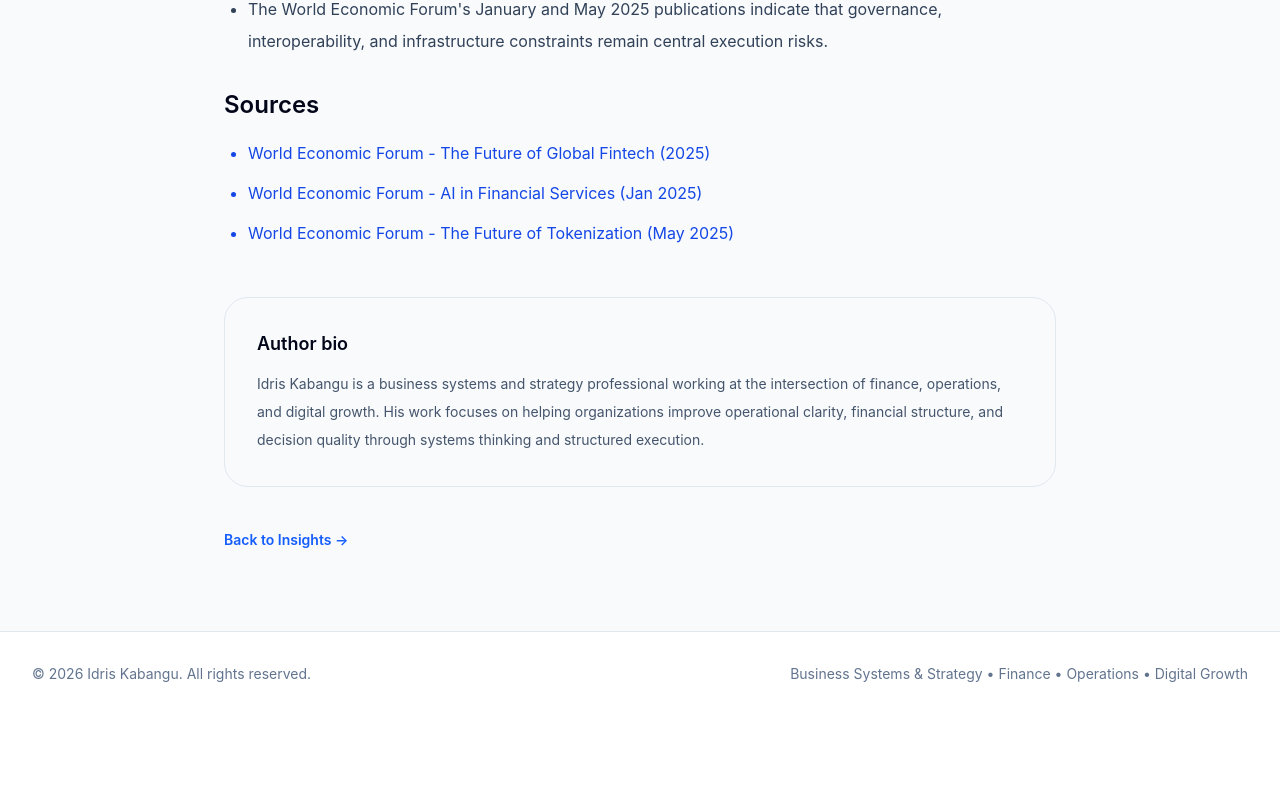
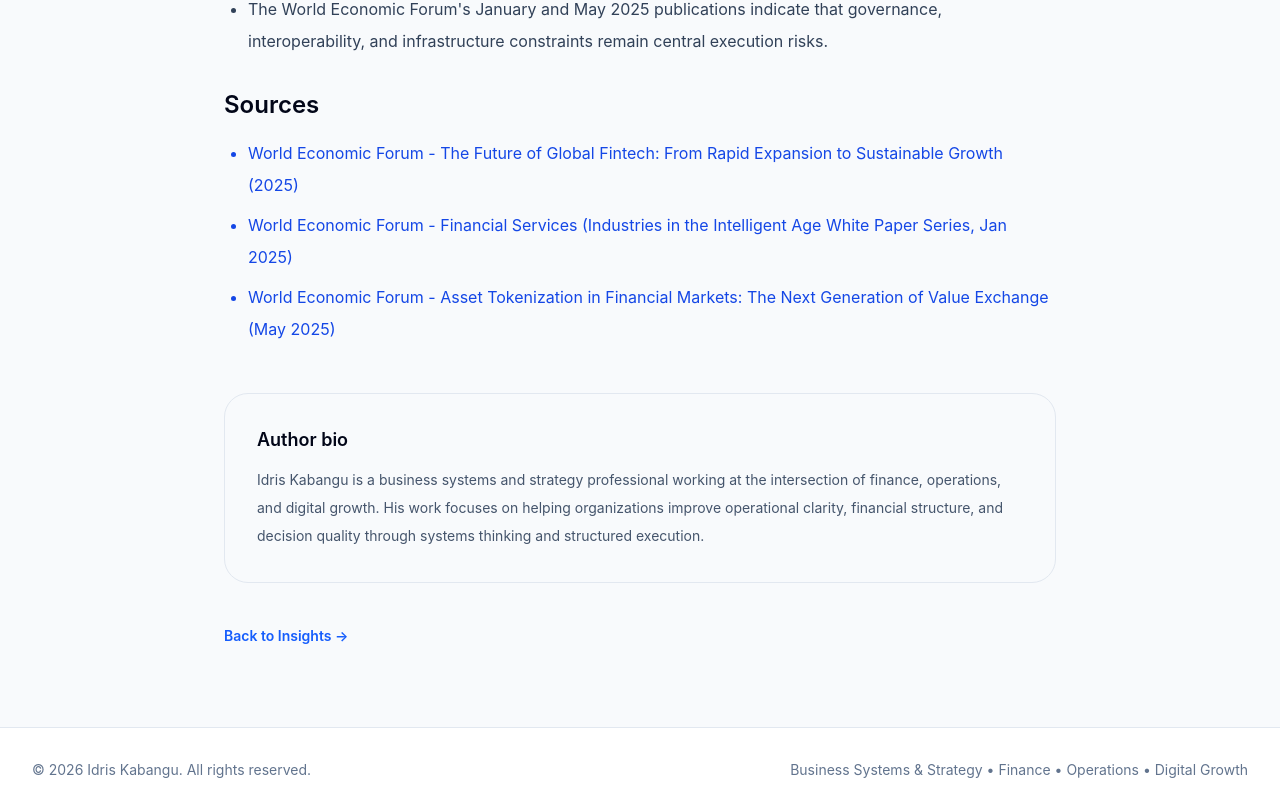
Before and after one commit to kabangumueyema/idris-website, a React (Vite) app: page /insights/digital-transformation-financial-services in a window 1280 px wide. Shown: the part 4732-5544 px from the top of the page. Before the commit the page ends 5448 px from the top, so only its background shows below. Built offline with nearby package versions, Linux system fonts and the light colour scheme.

Commit message:
Fix broken World Economic Forum links in second insight

```diff
--- a/src/pages/InsightDigitalTransformationFS.jsx
+++ b/src/pages/InsightDigitalTransformationFS.jsx
@@ -51,9 +51,9 @@ const articleSchema = {
     "fintech",
   ],
   citation: [
-    "https://www.weforum.org/publications/the-future-of-global-fintech-towards-resilient-growth-and-inclusive-transformation/",
-    "https://www.weforum.org/publications/ai-in-financial-services/",
-    "https://www.weforum.org/publications/the-future-of-tokenization/",
+    "https://www.weforum.org/publications/the-future-of-global-fintech-2025/",
+    "https://www.weforum.org/publications/industries-in-the-intelligent-age-white-paper-series/financial-services/",
+    "https://www.weforum.org/publications/asset-tokenization-in-financial-markets-the-next-generation-of-value-exchange/",
   ],
 };
 
@@ -260,18 +260,18 @@ export default function InsightDigitalTransformationFSPage() {
             <h2 className="text-2xl font-semibold text-slate-950">Sources</h2>
             <ul className="mt-4 list-disc space-y-2 pl-6 text-blue-700">
               <li>
-                <a href="https://www.weforum.org/publications/the-future-of-global-fintech-towards-resilient-growth-and-inclusive-transformation/" target="_blank" rel="noopener noreferrer" className="hover:text-blue-800 hover:underline">
-                  World Economic Forum - The Future of Global Fintech (2025)
+                <a href="https://www.weforum.org/publications/the-future-of-global-fintech-2025/" target="_blank" rel="noopener noreferrer" className="hover:text-blue-800 hover:underline">
+                  World Economic Forum - The Future of Global Fintech: From Rapid Expansion to Sustainable Growth (2025)
                 </a>
               </li>
               <li>
-                <a href="https://www.weforum.org/publications/ai-in-financial-services/" target="_blank" rel="noopener noreferrer" className="hover:text-blue-800 hover:underline">
-                  World Economic Forum - AI in Financial Services (Jan 2025)
+                <a href="https://www.weforum.org/publications/industries-in-the-intelligent-age-white-paper-series/financial-services/" target="_blank" rel="noopener noreferrer" className="hover:text-blue-800 hover:underline">
+                  World Economic Forum - Financial Services (Industries in the Intelligent Age White Paper Series, Jan 2025)
                 </a>
               </li>
               <li>
-                <a href="https://www.weforum.org/publications/the-future-of-tokenization/" target="_blank" rel="noopener noreferrer" className="hover:text-blue-800 hover:underline">
-                  World Economic Forum - The Future of Tokenization (May 2025)
+                <a href="https://www.weforum.org/publications/asset-tokenization-in-financial-markets-the-next-generation-of-value-exchange/" target="_blank" rel="noopener noreferrer" className="hover:text-blue-800 hover:underline">
+                  World Economic Forum - Asset Tokenization in Financial Markets: The Next Generation of Value Exchange (May 2025)
                 </a>
               </li>
             </ul>
```
